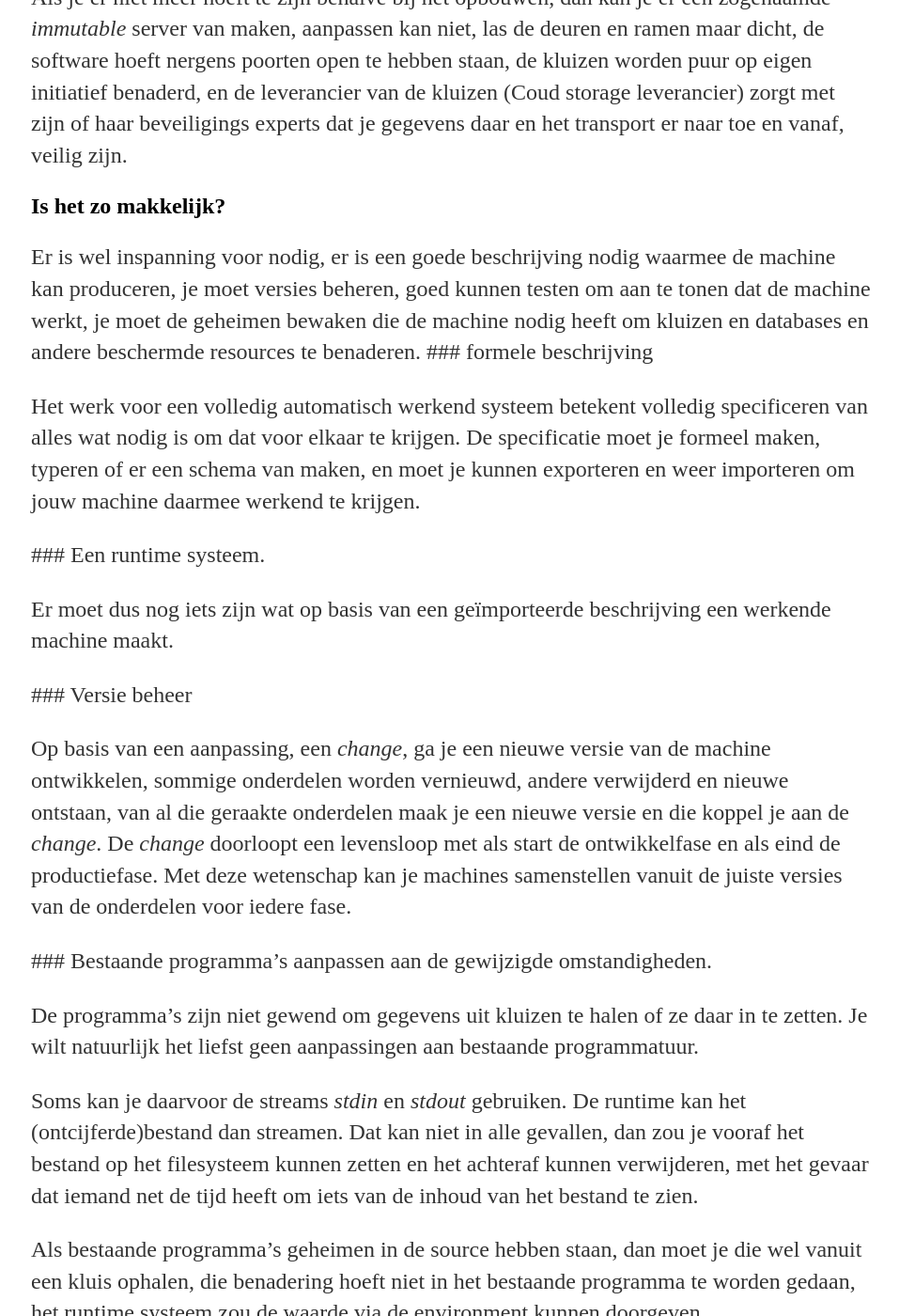
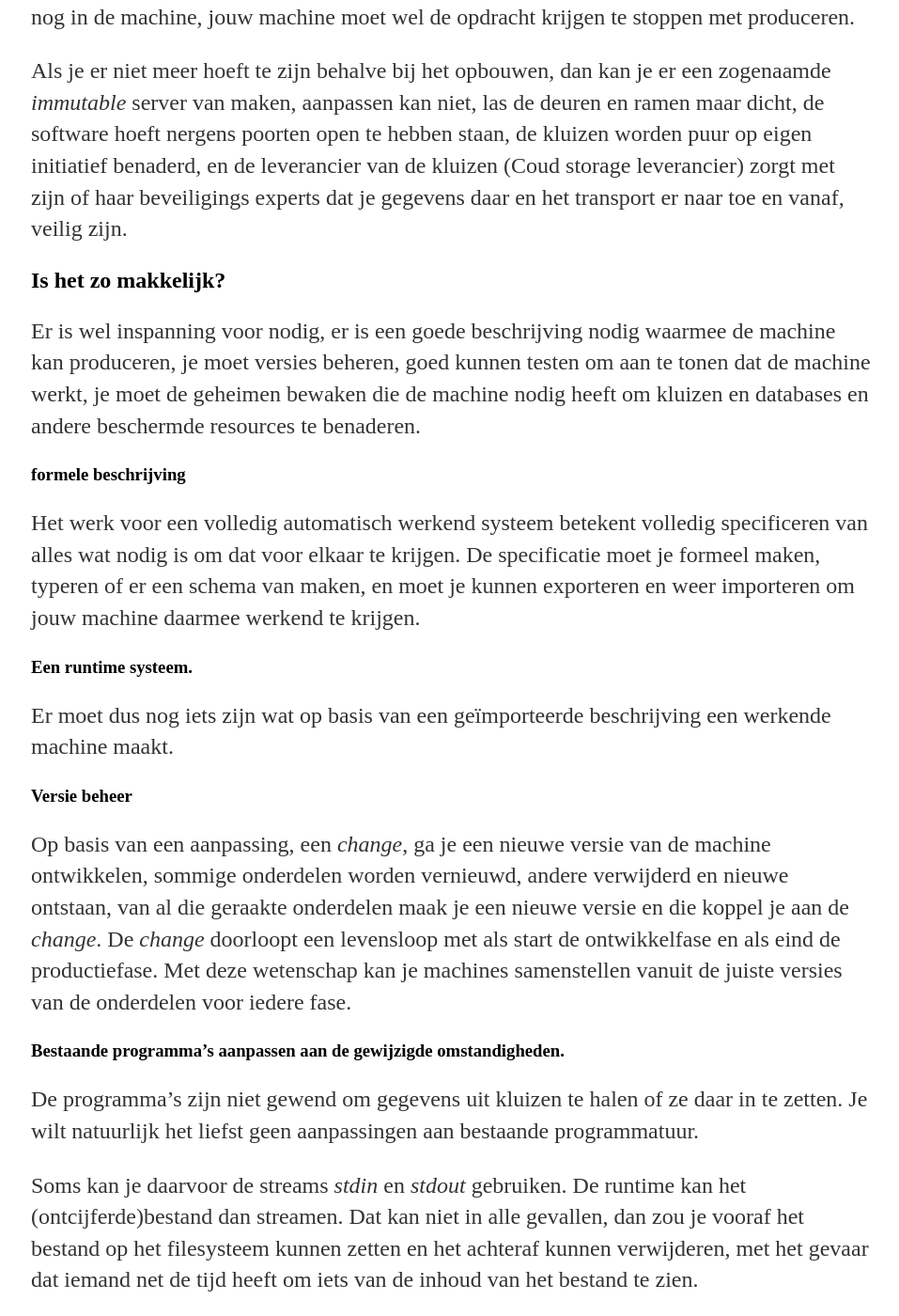
Before and after one commit to paedelm/paedelm.github.io, a Jekyll site: the page built from _posts/2021-05-03-Touwtje-uit-de-brievenbus.md, in a window 1280 px wide and 1400 px high, scrolled down 3390 px. Shown: the whole window at 94% size, without its empty margins (159-1116 px from the left). Built offline with Jekyll 4.4.1, drawn with Linux system fonts in a browser that asks for light colours; some of the changed text lies outside the part shown.

Commit message:
inspringen

```diff
--- a/_posts/2021-05-03-Touwtje-uit-de-brievenbus.md
+++ b/_posts/2021-05-03-Touwtje-uit-de-brievenbus.md
@@ -24,15 +24,15 @@ De stafchef van Navalny betichtte onze parlementariërs van naïviteit, zijn zij
 
 ## Structureel oplossen, het fabrieksmodel.
 
-  Dus door de sloten te verbeteren, en een goede sleutel administratie te voeren ben je nog niet veilig. |Eigenlijk wil je van dat onderhoud af in huis, geen vreemden over de vloer. Nu is een huis niet de beste vergelijking, omdat er ook gewoond wordt, een fabriek lijkt beter op een IT systeem.
+Dus door de sloten te verbeteren, en een goede sleutel administratie te voeren ben je nog niet veilig. Eigenlijk wil je van dat onderhoud af in huis, geen vreemden over de vloer. Nu is een huis niet de beste vergelijking, omdat er ook gewoond wordt, een fabriek lijkt beter op een IT systeem.
 
-  > Gesloten fabriekshal met gekoppelde kluizen voor toevoer van grondstoffen en afvoer van producten.
+> Gesloten fabriekshal met gekoppelde kluizen voor toevoer van grondstoffen en afvoer van producten.
 
-   In de gesloten fabriekshal staat een grote machine. Aan de buitenkant zijn kluizen waar toeleveranciers met hun sleutel grondstoffen kunnen deponeren, het kan er alleen in maar niet uit. Aan de fabriekszijde kan de machine de grondstoffen uit de kluizen halen en via een magisch proces worden de eindproducten gemaakt die door de machine in afhaalkluizen worden gezet. Deze afhaalkluizen zijn aan de buitenkant van de fabriek te openen door vervoerders met een speciale sleutel die de producten vanuit de kluis in de auto kunnen zetten.
+In de gesloten fabriekshal staat een grote machine. Aan de buitenkant zijn kluizen waar toeleveranciers met hun sleutel grondstoffen kunnen deponeren, het kan er alleen in maar niet uit. Aan de fabriekszijde kan de machine de grondstoffen uit de kluizen halen en via een magisch proces worden de eindproducten gemaakt die door de machine in afhaalkluizen worden gezet. Deze afhaalkluizen zijn aan de buitenkant van de fabriek te openen door vervoerders met een speciale sleutel die de producten vanuit de kluis in de auto kunnen zetten.
 
- > In het labaratorium wordt gewerkt aan een nieuwe versie van de machine.
+> In het labaratorium wordt gewerkt aan een nieuwe versie van de machine.
 
-  Er is ook nog een laboratorium  waar de machine wordt aangepast voor nieuwe of gewijzigde producten, daar werken specialisten aan, zij testen de nieuwe machine totdat die goed bevonden is. Tot die tijd staan er op laboratorium 2 machines, de oude en de nieuwe. De oude gaat daar pas weg als er geen enkele oude machine in bedrijf is. Soms wordt de machine in een fabriekshal vervangen door een nieuwe, en soms wordt een nieuwe hal gebouwd met een nieuwe machine eventueel gekoppeld aan de oude kluizen of aan nieuw gemaakte kluizen, die dan de oude fabriekshal vervangt.
+Er is ook nog een laboratorium  waar de machine wordt aangepast voor nieuwe of gewijzigde producten, daar werken specialisten aan, zij testen de nieuwe machine totdat die goed bevonden is. Tot die tijd staan er op laboratorium 2 machines, de oude en de nieuwe. De oude gaat daar pas weg als er geen enkele oude machine in bedrijf is. Soms wordt de machine in een fabriekshal vervangen door een nieuwe, en soms wordt een nieuwe hal gebouwd met een nieuwe machine eventueel gekoppeld aan de oude kluizen of aan nieuw gemaakte kluizen, die dan de oude fabriekshal vervangt.
 
 ## Wat los je ermee op?
 
@@ -54,19 +54,19 @@ De stafchef van Navalny betichtte onze parlementariërs van naïviteit, zijn zij
 
 ## Is het zo makkelijk?
   Er is wel inspanning voor nodig, er is een goede beschrijving nodig waarmee de machine kan produceren, je moet versies beheren, goed kunnen testen om aan te tonen dat de machine werkt, je moet de geheimen bewaken die de machine nodig heeft om kluizen en databases en andere beschermde resources te benaderen.
-  ### formele beschrijving
+### formele beschrijving
 
   Het werk voor een volledig automatisch werkend systeem betekent volledig specificeren van alles wat nodig is om dat voor elkaar te krijgen. De specificatie moet je formeel maken, typeren of er een schema van maken, en moet je kunnen exporteren en weer importeren om jouw machine daarmee werkend te krijgen.
 
-  ### Een runtime systeem.
+### Een runtime systeem.
 
   Er moet dus nog iets zijn wat op basis van een geïmporteerde beschrijving een werkende machine maakt.
 
-  ### Versie beheer
+### Versie beheer
 
   Op basis van een aanpassing, een _change_, ga je een nieuwe versie van de machine ontwikkelen, sommige onderdelen worden vernieuwd, andere verwijderd en nieuwe ontstaan, van al die geraakte onderdelen maak je een nieuwe versie en die koppel je aan de _change_. De _change_ doorloopt een levensloop met als start de ontwikkelfase en als eind de productiefase. Met deze wetenschap kan je machines samenstellen vanuit de juiste versies van de onderdelen voor iedere fase.
 
-  ### Bestaande programma's aanpassen aan de gewijzigde omstandigheden.
+### Bestaande programma's aanpassen aan de gewijzigde omstandigheden.
 
   De programma's zijn niet gewend om gegevens uit kluizen te halen of ze daar in te zetten. Je wilt natuurlijk het liefst geen aanpassingen aan bestaande programmatuur.
 
```
